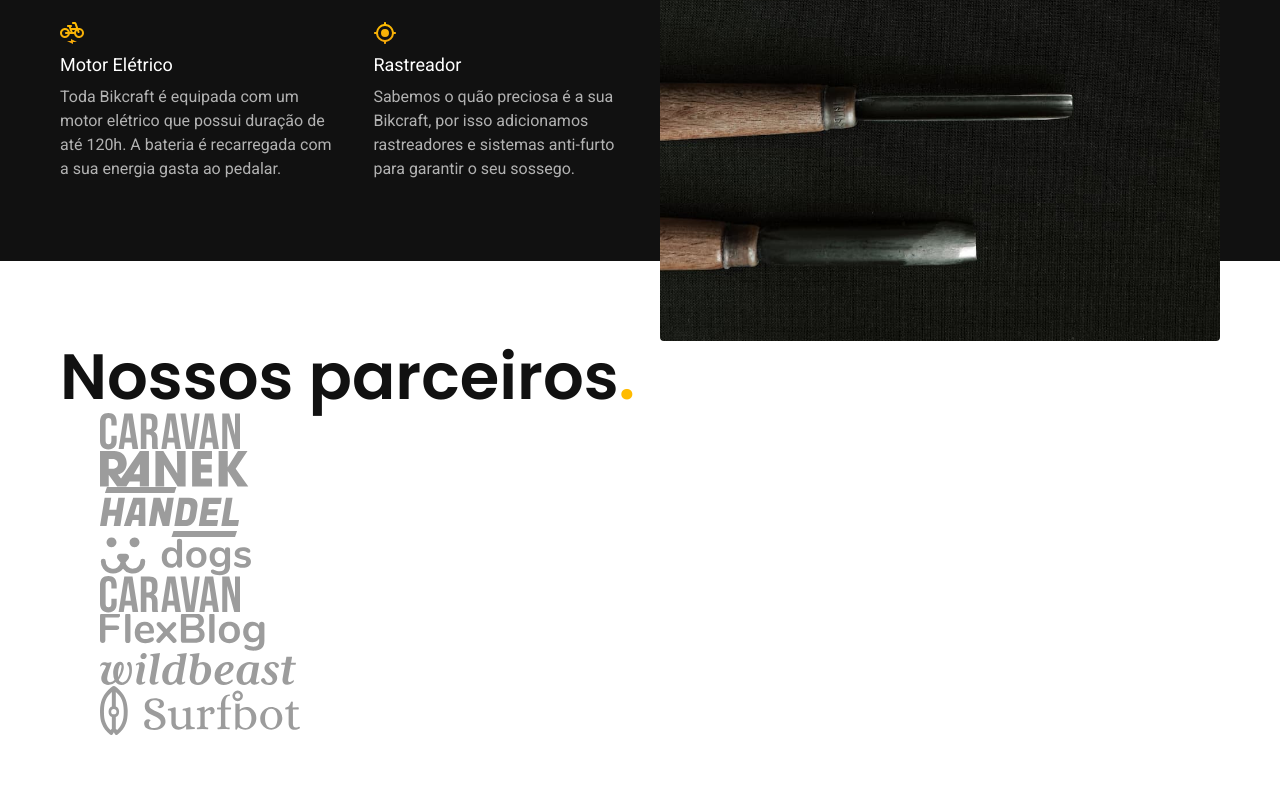
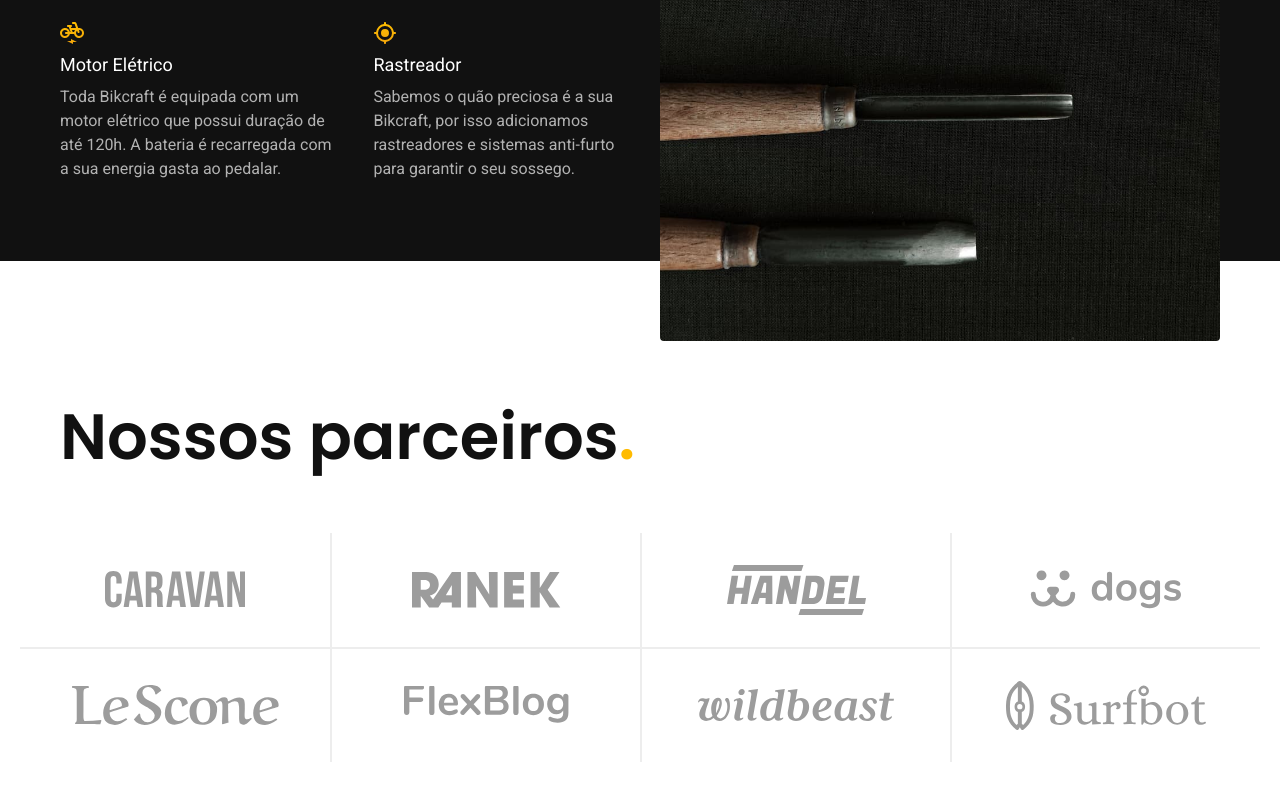
Before and after one commit to alanopaixao/bikcraft, a plain HTML site: page index.html in a window 1280 px wide. Shown: the part 2357-3157 px from the top of the page. Before the commit the page ends 3092 px from the top, so only its background shows below. Drawn offline with Linux system fonts and the light colour scheme.

Commit message:
Sestion parceiros

```diff
--- /dev/null
+++ b/css/home/parceiros.css
@@ -0,0 +1,51 @@
+.parceiros {
+  padding: 60px 0 120px 0;
+}
+
+.parceiros h2 {
+  margin-bottom: 60px;
+}
+
+.parceiros ul {
+  padding: 0 20px;
+  max-width: 1400px;
+  display: grid;
+  grid-template-columns: repeat(4, 1fr);
+  margin: 0 auto;
+}
+
+.parceiros li {
+  padding: 32px;
+  display: flex;
+  border-left: 2px solid var(--cor-2);
+}
+.parceiros img {
+  margin: auto;
+}
+
+.parceiros li:first-child,
+.parceiros li:nth-child(5) {
+  border-left: none;
+}
+
+.parceiros li:nth-child(n + 5) {
+  border-top: 2px solid var(--cor-2);
+}
+
+@media screen and (max-width: 800px) {
+  .parceiros {
+    padding-bottom: 60px;
+  }
+  .parceiros h2 {
+    margin-bottom: 20px;
+  }
+  .parceiros ul {
+    grid-template-columns: repeat(2, 1fr);
+  }
+  .parceiros li:nth-child(n + 3) {
+    border-top: 2px solid var(--cor-2);
+  }
+  .parceiros li:nth-child(odd) {
+    border-left: none;
+  }
+}
--- a/css/style.css
+++ b/css/style.css
@@ -14,3 +14,6 @@
 
 /* Tecnologia */
 @import "./home/tecnologia.css";
+
+/* Parceiros */
+@import "home/parceiros.css";
--- a/index.html
+++ b/index.html
@@ -115,18 +115,20 @@
         </div>
       </div>
     </article>
-    <section class="parceitos" aria-label="Nossos Parceiros">
-      <h2 class="font-1-xxl container">Nossos parceiros<span class="cor-p1">.</span>
-        <ul>
-          <li><img src="img/parceiros/caravan.svg" alt="Caravan"></li>
-          <li><img src="img/parceiros/ranek.svg" alt="ranek"></li>
-          <li><img src="img/parceiros/handel.svg" alt="handel"></li>
-          <li><img src="img/parceiros/dogs.svg" alt="dogs"></li>
-          <li><img src="img/parceiros/caravan.svg" alt="Caravan"></li>
-          <li><img src="img/parceiros/flexblog.svg" alt="flexblog"></li>
-          <li><img src="img/parceiros/wildbeast.svg" alt="wildbeast"></li>
-          <li><img src="img/parceiros/surfbot.svg" alt="surfbot"></li>
-        </ul>
+    <section class="parceiros" aria-label="Nossos Parceiros">
+      <h2 class="font-1-xxl container">
+        Nossos parceiros<span class="cor-p1">.</span>
+      </h2>
+      <ul>
+        <li><img src="img/parceiros/caravan.svg" alt="Caravan" /></li>
+        <li><img src="img/parceiros/ranek.svg" alt="ranek" /></li>
+        <li><img src="img/parceiros/handel.svg" alt="handel" /></li>
+        <li><img src="img/parceiros/dogs.svg" alt="dogs" /></li>
+        <li><img src="img/parceiros/lescone.svg" alt="lescone" /></li>
+        <li><img src="img/parceiros/flexblog.svg" alt="flexblog" /></li>
+        <li><img src="img/parceiros/wildbeast.svg" alt="wildbeast" /></li>
+        <li><img src="img/parceiros/surfbot.svg" alt="surfbot" /></li>
+      </ul>
     </section>
   </body>
 </html>
```
